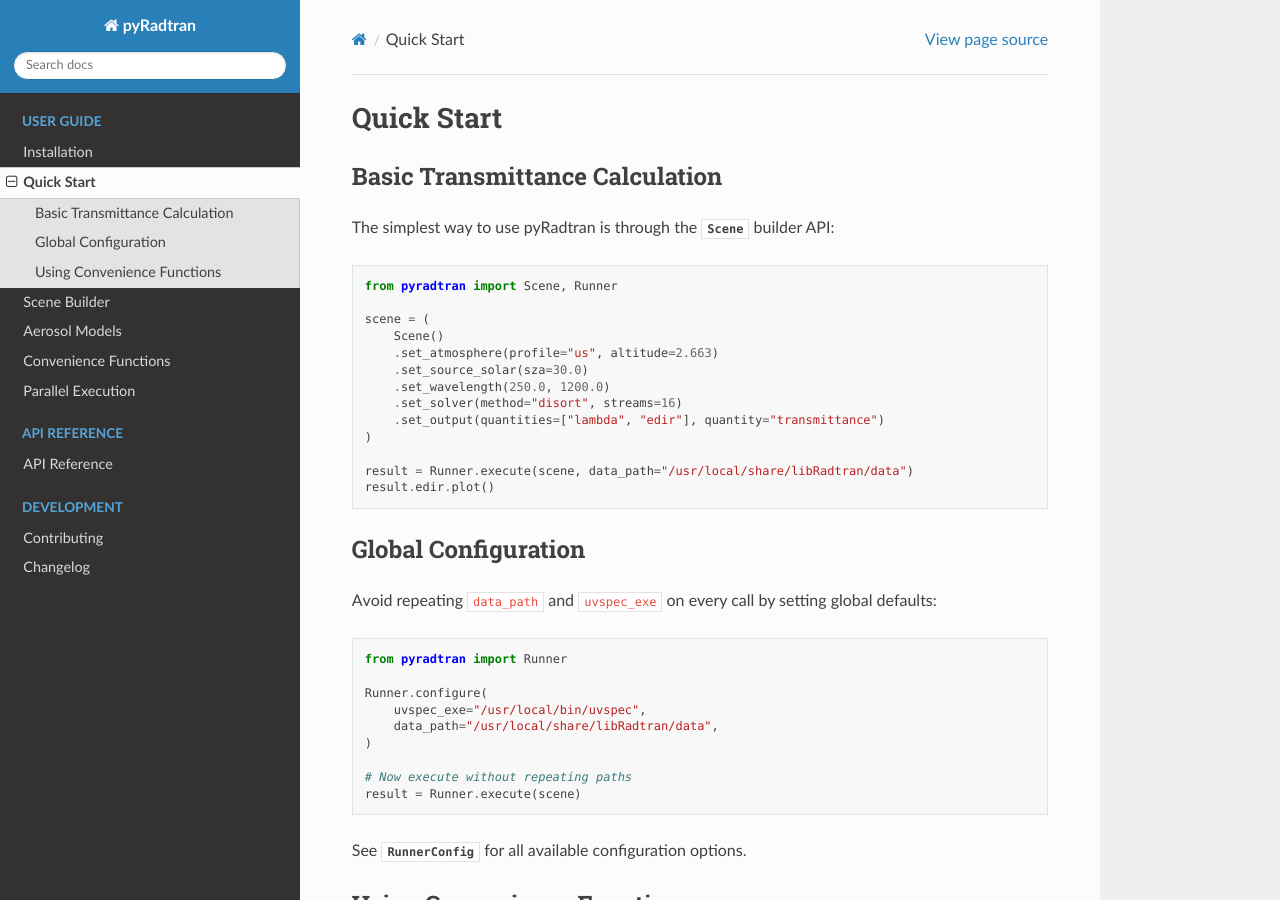
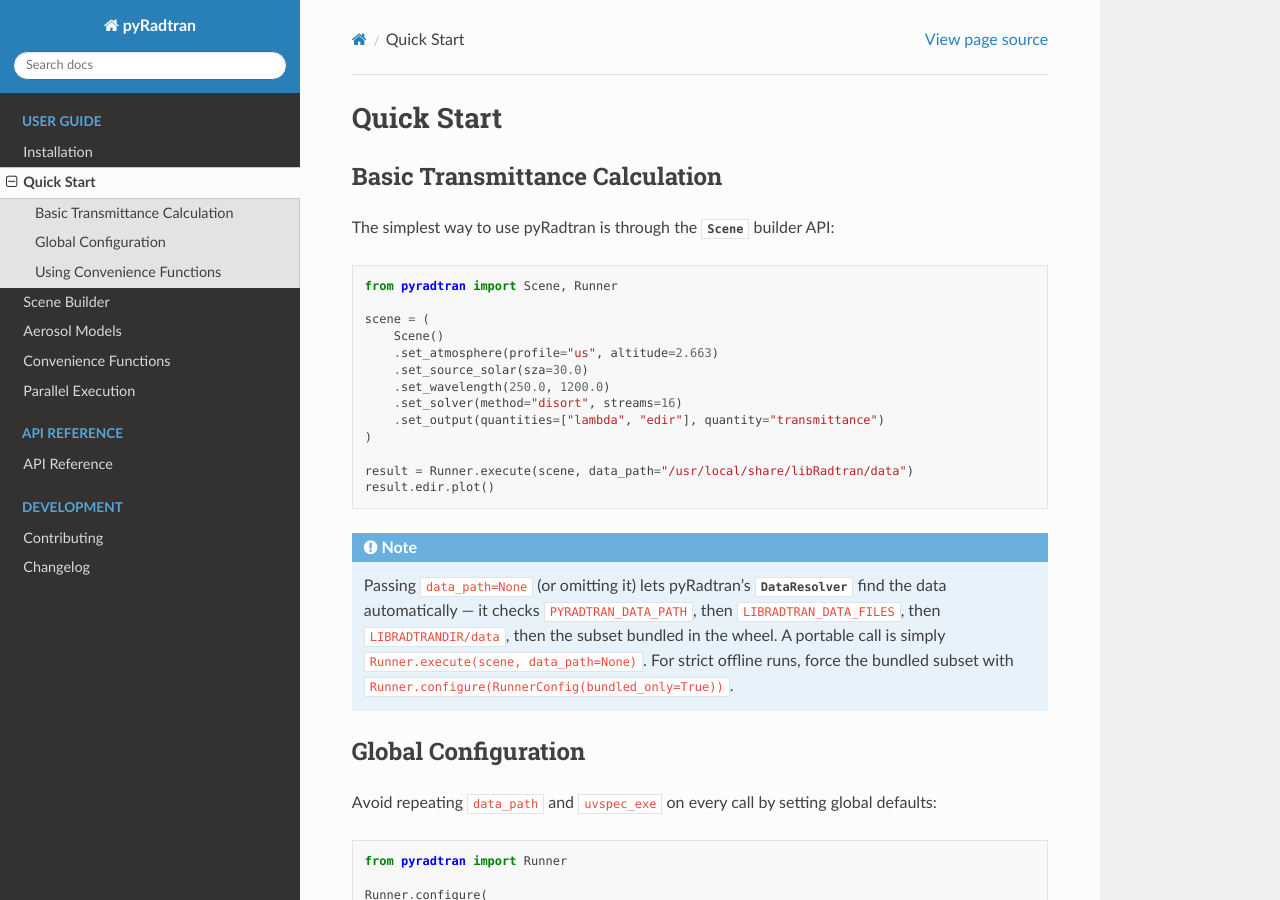
Before and after one commit to openEarthModelling/pyRadtran, a Sphinx documentation site: the page built from docs/guide/quickstart.rst, in a window 1280 px wide and 900 px high. Built offline with Sphinx 7.4.7 and the Read the Docs theme 3.1.0, drawn with Linux system fonts in a browser that asks for light colours.

Commit message:
docs(quickstart): document DataResolver tiered data resolution and bundled_only

```diff
--- a/docs/guide/quickstart.rst
+++ b/docs/guide/quickstart.rst
@@ -19,6 +19,14 @@ The simplest way to use pyRadtran is through the :class:`~pyradtran.Scene` build
 
     result = Runner.execute(scene, data_path="/usr/local/share/libRadtran/data")
     result.edir.plot()
+
+.. note::
+   Passing ``data_path=None`` (or omitting it) lets pyRadtran's
+   :class:`~pyradtran.data.DataResolver` find the data automatically — it checks
+   ``PYRADTRAN_DATA_PATH``, then ``LIBRADTRAN_DATA_FILES``, then
+   ``LIBRADTRANDIR/data``, then the subset bundled in the wheel. A portable call
+   is simply ``Runner.execute(scene, data_path=None)``. For strict offline runs,
+   force the bundled subset with ``Runner.configure(RunnerConfig(bundled_only=True))``.
 
 Global Configuration
 --------------------
```
